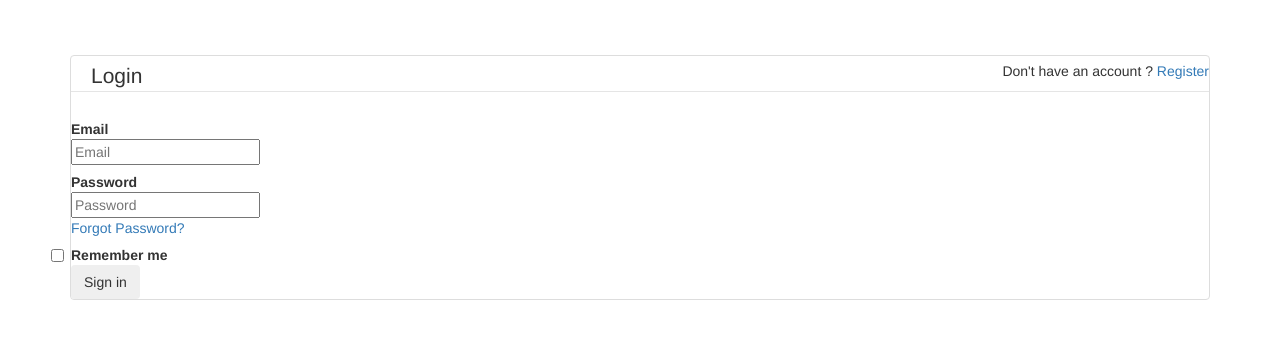
After one commit to bcambel/learn-django, a Django app: page /login/ in a window 1280 px wide. The commit adds this page. Shown: the top 339 px of the page. Run offline with Django 3.2, Linux system fonts and the light colour scheme; some libraries are stand-ins or nearby versions.

Commit message:
Login page with AJAX, nice error notifications as well

```diff
--- a/travel_src/account/views.py
+++ b/travel_src/account/views.py
@@ -3,6 +3,8 @@ from django.http import HttpResponseRedirect,HttpResponse
 from django.shortcuts import render_to_response
 from django.template import RequestContext
 from django.contrib.auth.models import User
+from django.contrib.auth import authenticate,login
+
 from account.models import Account
 import logging
 import json
@@ -10,6 +12,7 @@ from account.forms import RegistrationForm
 
 
 logger = logging.getLogger(__name__)
+session_account_id_key = "account_id"
 
 def get_client_ip(request):
 	x_forwarded_for = request.META.get('HTTP_X_FORWARDED_FOR')
@@ -45,6 +48,8 @@ def account_registration(request):
 			acc.ip_address = get_client_ip(request)
 			acc.save()
 
+			request.session[session_account_id_key] = acc.id
+
 			return HttpResponseRedirect("/profile/")
 		else:
 			response_data = {
@@ -55,9 +60,55 @@ def account_registration(request):
 			return HttpResponse(json.dumps(response_data),mimetype="application/json")
 #			return render_to_response("register.html",{"form":form},context_instance=RequestContext(request))
 
-
 	else:
 		"""user not submit"""
 		form = RegistrationForm
 		context = {"form":form}
 		return render_to_response("register.html",context,context_instance=RequestContext(request))
+
+def login_view(request):
+	if request.method == "GET":
+		context = {}
+		return render_to_response("login.html",context,context_instance=RequestContext(request))
+	elif request.method == "POST":
+#		form = LoginForm(request.POST)
+		result = {'success':False}
+
+		password = request.POST["password"]
+		email =request.POST["email"]
+
+		if password is None or len(password) <= 0:
+			result['reason'] = "Please type in your password"
+		elif email is None or len(email) <= 0:
+			result['reason'] = "Please type in your email"
+		else:
+			user = authenticate(username=email, password=password)
+			if user is not None:
+				if user.is_active:
+	#					login(request,user)
+					result['success'] = True
+					print "You provided a correct username and password!"
+				else:
+					result['reason'] = "Account disabled"
+					print "Your account has been disabled!"
+			else:
+				result['reason'] = "Email address or password is wrong."
+				print "Your username and password were incorrect."
+
+
+		return HttpResponse(json.dumps(result),mimetype="application/json")
+
+
+
+def profile_view(request):
+	user_id = request.session.get(session_account_id_key,None)
+
+	if user_id is None:
+		return HttpResponseRedirect("/login/")
+
+	acc = Account.objects.get(id=user_id)
+
+	context = {
+		"acc":acc
+	}
+	return render_to_response("profile.html",context,context_instance=RequestContext(request))
--- a/travel_src/templates/base.html
+++ b/travel_src/templates/base.html
@@ -2,7 +2,7 @@
 <html>
 <head>
 	<link href="//netdna.bootstrapcdn.com/twitter-bootstrap/2.2.1/css/bootstrap-combined.min.css" rel="stylesheet">
-
+	<link href="//netdna.bootstrapcdn.com/font-awesome/2.0/css/font-awesome.css" rel="stylesheet">
 	<meta name="viewport" content="width=device-width, initial-scale=1.0">
 	<script type="text/javascript" src="//ajax.googleapis.com/ajax/libs/jquery/1.8.2/jquery.min.js"></script>
 	<script src="//netdna.bootstrapcdn.com/twitter-bootstrap/2.2.1/js/bootstrap.min.js"></script>
@@ -10,6 +10,19 @@
 	<style>
 		.container{
 			margin-top:50px;
+		}
+		.float-right{float:right}
+		.float-left{float:left}
+		.area{
+			position: relative;
+			margin: 5px 0;
+{#			padding: 39px 19px 14px;#}
+		    padding-top:5px;
+			background-color: white;
+			border: 1px solid rgb(221, 221, 221);
+			-webkit-border-radius: 4px;
+			-moz-border-radius: 4px;
+			border-radius: 4px;
 		}
 	</style>
 </head>
@@ -23,10 +36,34 @@
 		</div>
     </div>
 </div>
+{% block page_bottom %}
+
+{% endblock %}
 <script type="text/javascript">
+(function($){
+    $(function(){
+        var formData,action,$form;
+
+        $(document).on("submit",'form[data-remote="true"]',function(evt){
+            evt.preventDefault();evt.stopPropagation();
+			$form = $(this)
+            formData = $form.serialize();
+            action = $form.attr("action");
+            $.post( action, formData , function(data){
+				$form.trigger("completed",[data]);
+                debugger;
+            }).error(function(data,error){
+                         debugger;
+                     });
+            debugger;
+        });
+    });
+})(jQuery);
+
+
+</script>
 {%  block js %}
 
 {%  endblock %}
-</script>
 </body>
 </html>
--- /dev/null
+++ b/travel_src/templates/login.html
@@ -0,0 +1,94 @@
+{%  extends "base.html" %}
+
+{% block content %}
+	<div class="area span8" >
+
+	<form action="/login/" method="post" class="form-horizontal" data-remote="true">
+		{% csrf_token %}
+		<div class="float-right">
+			Don't have an account ? <a href="/register/">
+			Register
+		    </a>
+		</div>
+
+		<legend class="" style="padding-left:20px;">Login</legend>
+
+		<div class="info-container row offset1">
+			<div class="info alert span7" style="display: none;">
+
+			</div>
+		</div>
+
+		<div class="control-group">
+			<label class="control-label" for="email">Email</label>
+			<div class="controls">
+				<input type="text" id="email" name="email" placeholder="Email"/>
+
+
+
+			</div>
+		</div>
+		<div class="control-group">
+			<label class="control-label" for="password">Password</label>
+			<div class="controls">
+				<input type="password" id="password" name="password" placeholder="Password"/>
+				<div class="help-inline">
+                    <a href="#forgot_password" class="" data-toggle="modal">Forgot Password?</a>
+				</div>
+			</div>
+		</div>
+		<div class="control-group">
+			<div class="controls">
+				<label class="checkbox">
+					<input type="checkbox"> Remember me
+				</label>
+				<button type="submit" class="btn" id="login_btn"><i class="icon-unlock"></i>  Sign in</button>
+			</div>
+		</div>
+	</form>
+	</div>
+{%  endblock %}
+
+{% block page_bottom %}
+	<div id="forgot_password" class="modal hide fade">
+		<div class="modal-header">
+			<button type="button" class="close" data-dismiss="modal" aria-hidden="true">&times;</button>
+			<h3>Forgot your password ?</h3>
+		</div>
+		<div class="modal-body">
+			<p>Sorry we are a bit lazy. In the future, Please typein your email address to reset your password.</p>
+			<input type="text" id="forgot_pass_email" name="forgot_pass_email" />
+
+		</div>
+		<div class="modal-footer">
+			<a href="#" class="btn float-left">Close</a>
+{#			<a href="#" class="btn btn-primary">Reset Password</a>#}
+		</div>
+	</div>
+
+
+{%  endblock %}
+
+{%  block js %}
+        <script type="text/javascript">
+        (function($){
+			$(function(){
+				var $info = $(".info"),$btn=$("#login_btn");
+                $info.hide();
+
+				$("form").bind("completed",function(evt,data){
+
+					if(false === data.success){
+						$info.html(data.reason).addClass("alert-error").removeClass("alert-success");
+					}else{
+						$info.html(data.reason).addClass("alert-success").removeClass("alert-error");
+					}
+					$info.show();
+
+					debugger;
+				});
+			});
+
+        })(jQuery);
+	</script>
+{%  endblock %}
--- a/travel_src/travel_src/urls.py
+++ b/travel_src/travel_src/urls.py
@@ -8,7 +8,9 @@ admin.autodiscover()
 
 urlpatterns = patterns('',
     url(r'^admin/', include(admin.site.urls)),
-	(r"^register/$","account.views.account_registration"),
+	(r"^register/?$","account.views.account_registration"),
+	(r"^profile/?$","account.views.profile_view"),
+	(r"^login/?$","account.views.login_view"),
 	(r'^search/', include('haystack.urls')),
 )
 
```
Also changed, not shown: travel_src/account/forms.py (+7 -0 lines), travel_src/templates/profile.html (added, +17 -0 lines), travel_src/templates/register.html (+5 -17 lines).
